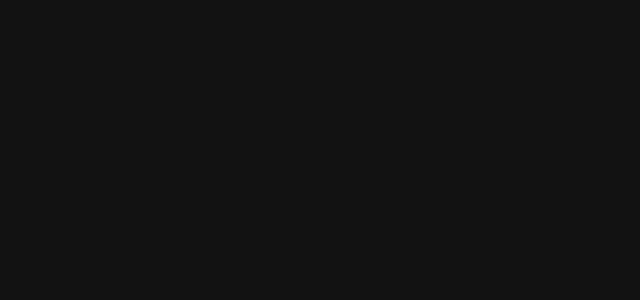
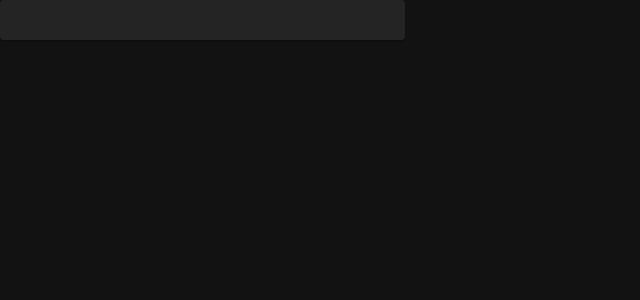
Before and after one commit to bkmorris2456/personal-website, a React (Create React App) app: page /#/dashboard in a window 1280 px wide. Shown: the top 300 px of the page, without its empty margins (0-640 px from the left). Built offline with nearby package versions, Linux system fonts and the light colour scheme.

Commit message:
Bringing in Card imports for cards in Dashboard

```diff
--- a/src/pages/Dashboard.js
+++ b/src/pages/Dashboard.js
@@ -1,4 +1,8 @@
-import { Box, Grid, Typography } from "@mui/material";
+// MaterialUI Content
+import { Box, Grid, Typography, Card, CardContent, CardActions } from "@mui/material";
+
+
+// Framer Motion Content
 import {motion} from 'framer-motion';
 
 export default function Dashboard() {
@@ -8,7 +12,11 @@
             <Grid container spacing={4} id="dashboard-grid">
                 {/* Mini Cards for displaying total # of projects, skills, etc. */}
                 <Grid item xs={6} sm={4}>
+                    <Card>
+                        <CardContent>
 
+                        </CardContent>
+                    </Card>
                 </Grid>
                 <Grid item xs={6} sm={4}>
 
```
